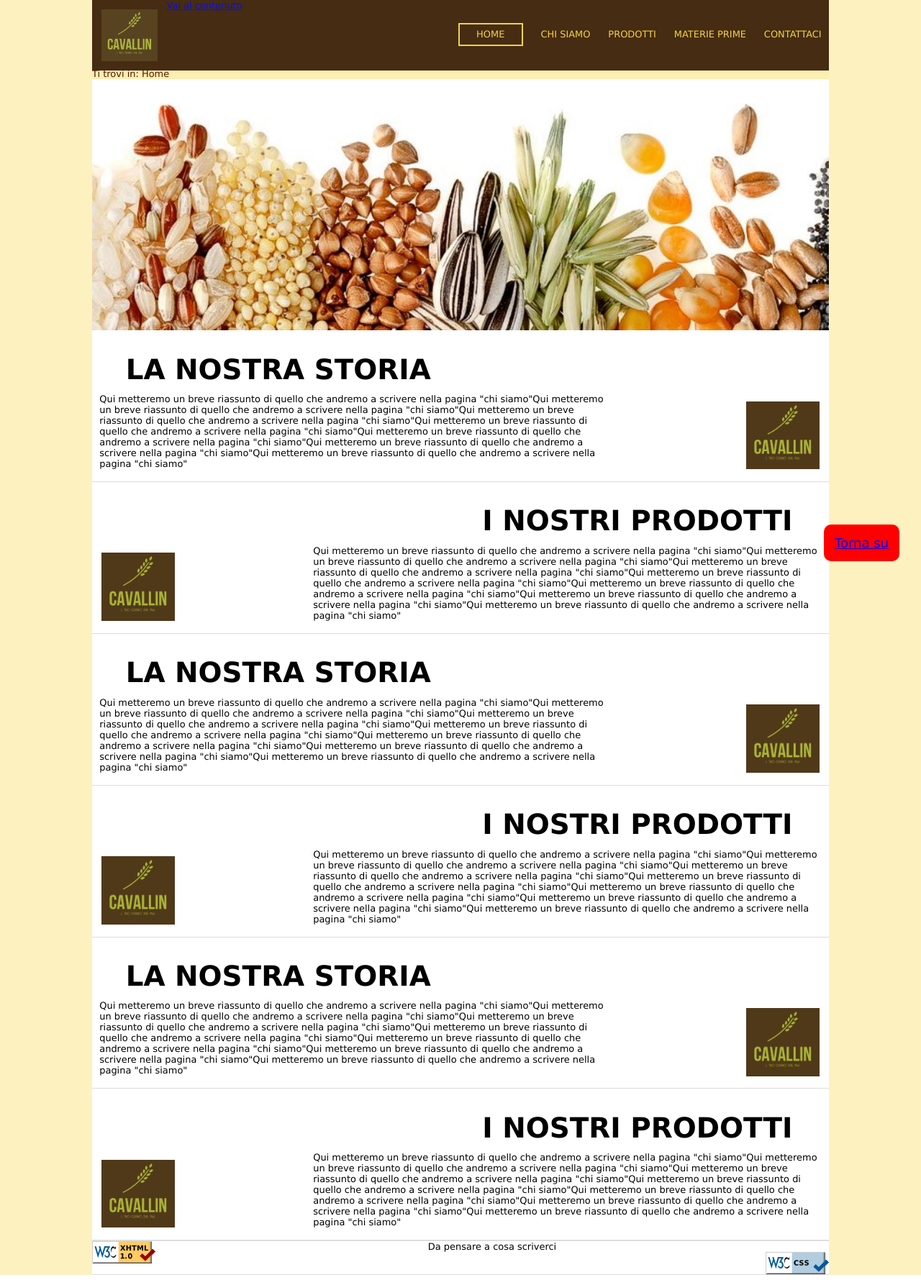
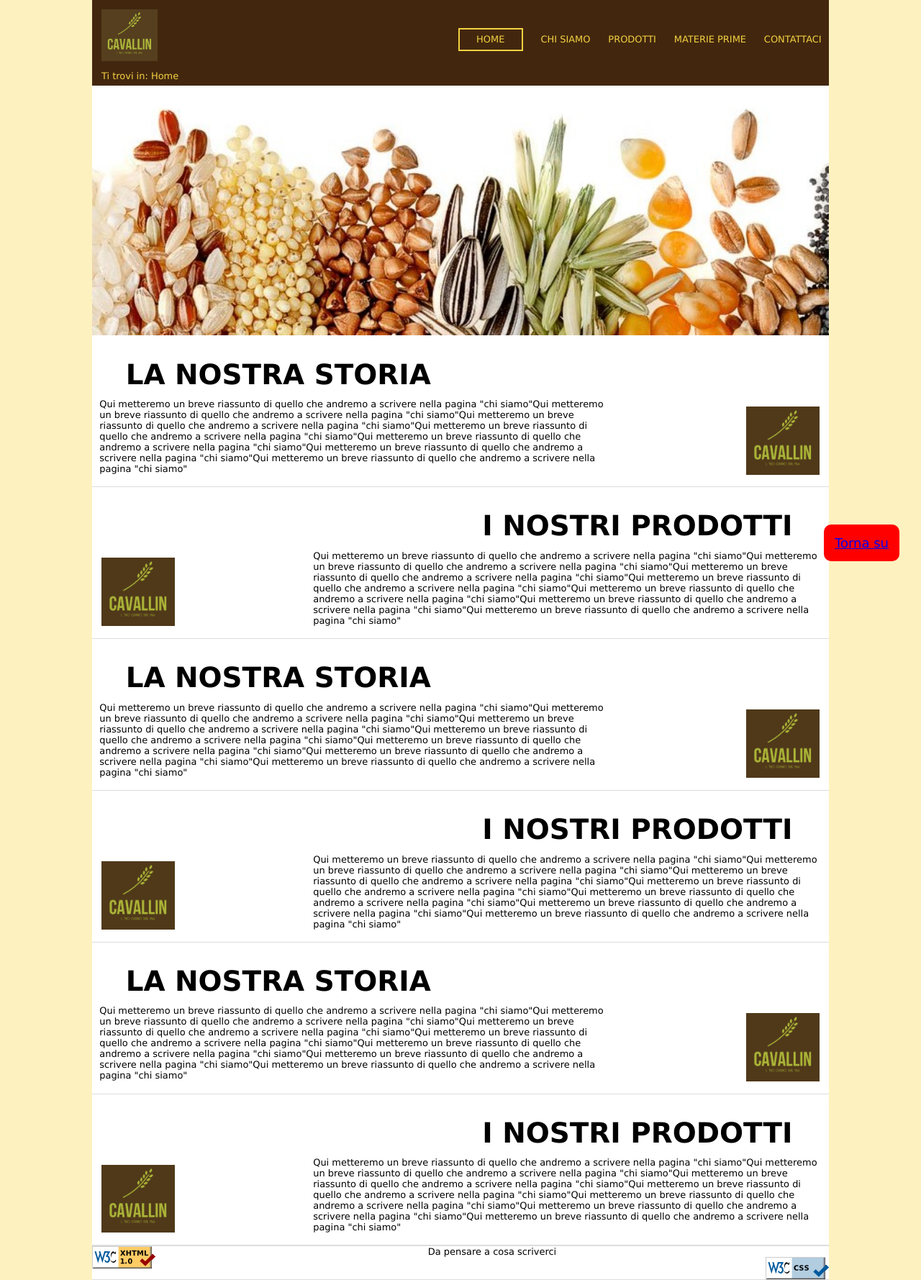
Before and after one commit to mawanda-jun/TecWeb, a PHP site: page /tecwebs/html/home.html in a window 1280 px wide. Shown: the whole page at 72% size. Run offline with PHP 8.4, Linux system fonts and the light colour scheme.

Commit message:
Inserita breadcrumb dell'header

```diff
--- a/css/style.css
+++ b/css/style.css
@@ -17,6 +17,10 @@ html {
   background-color: rgba(253, 238, 177, 0.8);
 }
 
+#go-to-content {
+  display: none;
+}
+
 header {
   position: fixed;
   z-index: 100;
@@ -24,7 +28,7 @@ header {
   width: 100%;
   max-width: 1024px;
   background-color: #3c2109;
-  opacity: 0.95;
+  opacity: 0.97;
   /* background-image: url('../img/wood-pattern.jpg'); */
   /* opacity: 1; */
   /* background-position: center; */
@@ -47,7 +51,7 @@ header img {
 #navbar {
   float: right;
   list-style: none;
-  margin-top: 2em;
+  padding-top: 3.7em;
 }
 
 #navbar li {
@@ -81,13 +85,15 @@ header img {
 #breadcrumb {
   z-index: 99;
   width: 100%;
-  background-color: #FDEEB1;
-  margin-top: 7.3em;
   position: relative;
+  float: left;
+  text-align: left;
+  padding-bottom: 0.5em;
+  padding-left: 1em;
 }
 
 #breadcrumb #path {
-  color: #551700;
+  color: #f4d03f;
 }
 
 #top-img {
@@ -100,6 +106,7 @@ header img {
   height: 27em;
   width: 100%;
   position: relative;
+  margin-top: 9em;
   bottom: 0em;
   z-index: +1;
 }
--- a/html/home.html
+++ b/html/home.html
@@ -15,11 +15,12 @@
 <body>
 
   <header>
+    <p id="go-to-content" tabindex="3"><a href="#content">Vai al contenuto</a></p>
     <!-- <div class="shrink-center"> -->
+    <div class="row">
       <img src="../img/logo.png" alt="logo azienda" id="logo-img" />
       <!-- da nascondere -->
       <!-- <p id="hidden-breadcrumb" tabindex="1">Ti trovi in: Home</p> -->
-      <p id="go-to-content" tabindex="3"><a href="#content">Vai al contenuto</a></p>
       <!-- da nascondere -->
       <ul id="navbar">
         <li class="active"><a href="" lang="en" tabindex="1">Home </a></li>
@@ -28,11 +29,14 @@
         <li><a href="" tabindex="9">Materie prime</a></li>
         <li><a href="" tabindex="11">Contattaci</a></li>
       </ul>
-    <!-- </div> -->
-  </header>
+    </div>
+    <div class="row">
       <div id="breadcrumb">
         <div id="path" tabindex="12">Ti trovi in: Home</div>
       </div>
+    </div>
+    <!-- </div> -->
+  </header>
   <div id="top-img">
     <!-- <img src="../img/top-img-grain.jpg" alt="" /> da mettere in background
         da mettere eventualmente informazioni rapide o scritte-->
@@ -44,13 +48,13 @@
       <!-- <a href="" tabindex="6"></a> -->
       <!-- se non funziona usare questo -->
       <h1 tabindex="13">La nostra storia</h1>
-        <p tabindex="15">Qui metteremo un breve riassunto di quello che andremo a scrivere nella pagina "chi siamo"Qui
-          metteremo un breve riassunto di quello che andremo a scrivere nella pagina "chi siamo"Qui metteremo
+      <p tabindex="15">Qui metteremo un breve riassunto di quello che andremo a scrivere nella pagina "chi siamo"Qui metteremo
         un breve riassunto di quello che andremo a scrivere nella pagina "chi siamo"Qui metteremo un
         breve riassunto di quello che andremo a scrivere nella pagina "chi siamo"Qui metteremo un breve
         riassunto di quello che andremo a scrivere nella pagina "chi siamo"Qui metteremo un breve riassunto
         di quello che andremo a scrivere nella pagina "chi siamo"Qui metteremo un breve riassunto di
-          quello che andremo a scrivere nella pagina "chi siamo"
+        quello che andremo a scrivere nella pagina "chi siamo"Qui metteremo un breve riassunto di quello
+        che andremo a scrivere nella pagina "chi siamo"
       </p>
       <img src="../img/logo.png" alt="" tabindex="16" />
     </div>
@@ -60,13 +64,13 @@
       <!-- <a href="" tabindex="6"></a> -->
       <!-- se non funziona usare questo -->
       <h1 tabindex="17">I nostri prodotti</h1>
-        <p tabindex="19">Qui metteremo un breve riassunto di quello che andremo a scrivere nella pagina "chi siamo"Qui
-          metteremo un breve riassunto di quello che andremo a scrivere nella pagina "chi siamo"Qui metteremo
+      <p tabindex="19">Qui metteremo un breve riassunto di quello che andremo a scrivere nella pagina "chi siamo"Qui metteremo
         un breve riassunto di quello che andremo a scrivere nella pagina "chi siamo"Qui metteremo un
         breve riassunto di quello che andremo a scrivere nella pagina "chi siamo"Qui metteremo un breve
         riassunto di quello che andremo a scrivere nella pagina "chi siamo"Qui metteremo un breve riassunto
         di quello che andremo a scrivere nella pagina "chi siamo"Qui metteremo un breve riassunto di
-          quello che andremo a scrivere nella pagina "chi siamo"
+        quello che andremo a scrivere nella pagina "chi siamo"Qui metteremo un breve riassunto di quello
+        che andremo a scrivere nella pagina "chi siamo"
       </p>
       <img src="../img/logo.png" alt="" tabindex="21" />
     </div>
@@ -76,13 +80,13 @@
       <!-- se non funziona usare questo -->
       <!-- <div class="shrink-center"> -->
       <h1 tabindex="13">La nostra storia</h1>
-        <p tabindex="15">Qui metteremo un breve riassunto di quello che andremo a scrivere nella pagina "chi siamo"Qui
-          metteremo un breve riassunto di quello che andremo a scrivere nella pagina "chi siamo"Qui metteremo
+      <p tabindex="15">Qui metteremo un breve riassunto di quello che andremo a scrivere nella pagina "chi siamo"Qui metteremo
         un breve riassunto di quello che andremo a scrivere nella pagina "chi siamo"Qui metteremo un
         breve riassunto di quello che andremo a scrivere nella pagina "chi siamo"Qui metteremo un breve
         riassunto di quello che andremo a scrivere nella pagina "chi siamo"Qui metteremo un breve riassunto
         di quello che andremo a scrivere nella pagina "chi siamo"Qui metteremo un breve riassunto di
-          quello che andremo a scrivere nella pagina "chi siamo"
+        quello che andremo a scrivere nella pagina "chi siamo"Qui metteremo un breve riassunto di quello
+        che andremo a scrivere nella pagina "chi siamo"
       </p>
       <img src="../img/logo.png" alt="" tabindex="16" />
     </div>
@@ -92,13 +96,13 @@
       <!-- <a href="" tabindex="6"></a> -->
       <!-- se non funziona usare questo -->
       <h1 tabindex="17">I nostri prodotti</h1>
-        <p tabindex="19">Qui metteremo un breve riassunto di quello che andremo a scrivere nella pagina "chi siamo"Qui
-          metteremo un breve riassunto di quello che andremo a scrivere nella pagina "chi siamo"Qui metteremo
+      <p tabindex="19">Qui metteremo un breve riassunto di quello che andremo a scrivere nella pagina "chi siamo"Qui metteremo
         un breve riassunto di quello che andremo a scrivere nella pagina "chi siamo"Qui metteremo un
         breve riassunto di quello che andremo a scrivere nella pagina "chi siamo"Qui metteremo un breve
         riassunto di quello che andremo a scrivere nella pagina "chi siamo"Qui metteremo un breve riassunto
         di quello che andremo a scrivere nella pagina "chi siamo"Qui metteremo un breve riassunto di
-          quello che andremo a scrivere nella pagina "chi siamo"
+        quello che andremo a scrivere nella pagina "chi siamo"Qui metteremo un breve riassunto di quello
+        che andremo a scrivere nella pagina "chi siamo"
       </p>
       <img src="../img/logo.png" alt="" tabindex="21" />
       <!-- </div> -->
@@ -108,13 +112,13 @@
       <!-- <a href="" tabindex="6"></a> -->
       <!-- se non funziona usare questo -->
       <h1 tabindex="13">La nostra storia</h1>
-        <p tabindex="15">Qui metteremo un breve riassunto di quello che andremo a scrivere nella pagina "chi siamo"Qui
-          metteremo un breve riassunto di quello che andremo a scrivere nella pagina "chi siamo"Qui metteremo
+      <p tabindex="15">Qui metteremo un breve riassunto di quello che andremo a scrivere nella pagina "chi siamo"Qui metteremo
         un breve riassunto di quello che andremo a scrivere nella pagina "chi siamo"Qui metteremo un
         breve riassunto di quello che andremo a scrivere nella pagina "chi siamo"Qui metteremo un breve
         riassunto di quello che andremo a scrivere nella pagina "chi siamo"Qui metteremo un breve riassunto
         di quello che andremo a scrivere nella pagina "chi siamo"Qui metteremo un breve riassunto di
-          quello che andremo a scrivere nella pagina "chi siamo"
+        quello che andremo a scrivere nella pagina "chi siamo"Qui metteremo un breve riassunto di quello
+        che andremo a scrivere nella pagina "chi siamo"
       </p>
       <img src="../img/logo.png" alt="" tabindex="16" />
       <!-- </div> -->
@@ -124,13 +128,13 @@
       <!-- <a href="" tabindex="6"></a> -->
       <!-- se non funziona usare questo -->
       <h1 tabindex="17">I nostri prodotti</h1>
-        <p tabindex="19">Qui metteremo un breve riassunto di quello che andremo a scrivere nella pagina "chi siamo"Qui
-          metteremo un breve riassunto di quello che andremo a scrivere nella pagina "chi siamo"Qui metteremo
+      <p tabindex="19">Qui metteremo un breve riassunto di quello che andremo a scrivere nella pagina "chi siamo"Qui metteremo
         un breve riassunto di quello che andremo a scrivere nella pagina "chi siamo"Qui metteremo un
         breve riassunto di quello che andremo a scrivere nella pagina "chi siamo"Qui metteremo un breve
         riassunto di quello che andremo a scrivere nella pagina "chi siamo"Qui metteremo un breve riassunto
         di quello che andremo a scrivere nella pagina "chi siamo"Qui metteremo un breve riassunto di
-          quello che andremo a scrivere nella pagina "chi siamo"
+        quello che andremo a scrivere nella pagina "chi siamo"Qui metteremo un breve riassunto di quello
+        che andremo a scrivere nella pagina "chi siamo"
       </p>
       <img src="../img/logo.png" alt="" tabindex="21" />
     </div>
```
Lines whose indentation alone changed are shown as unchanged.
